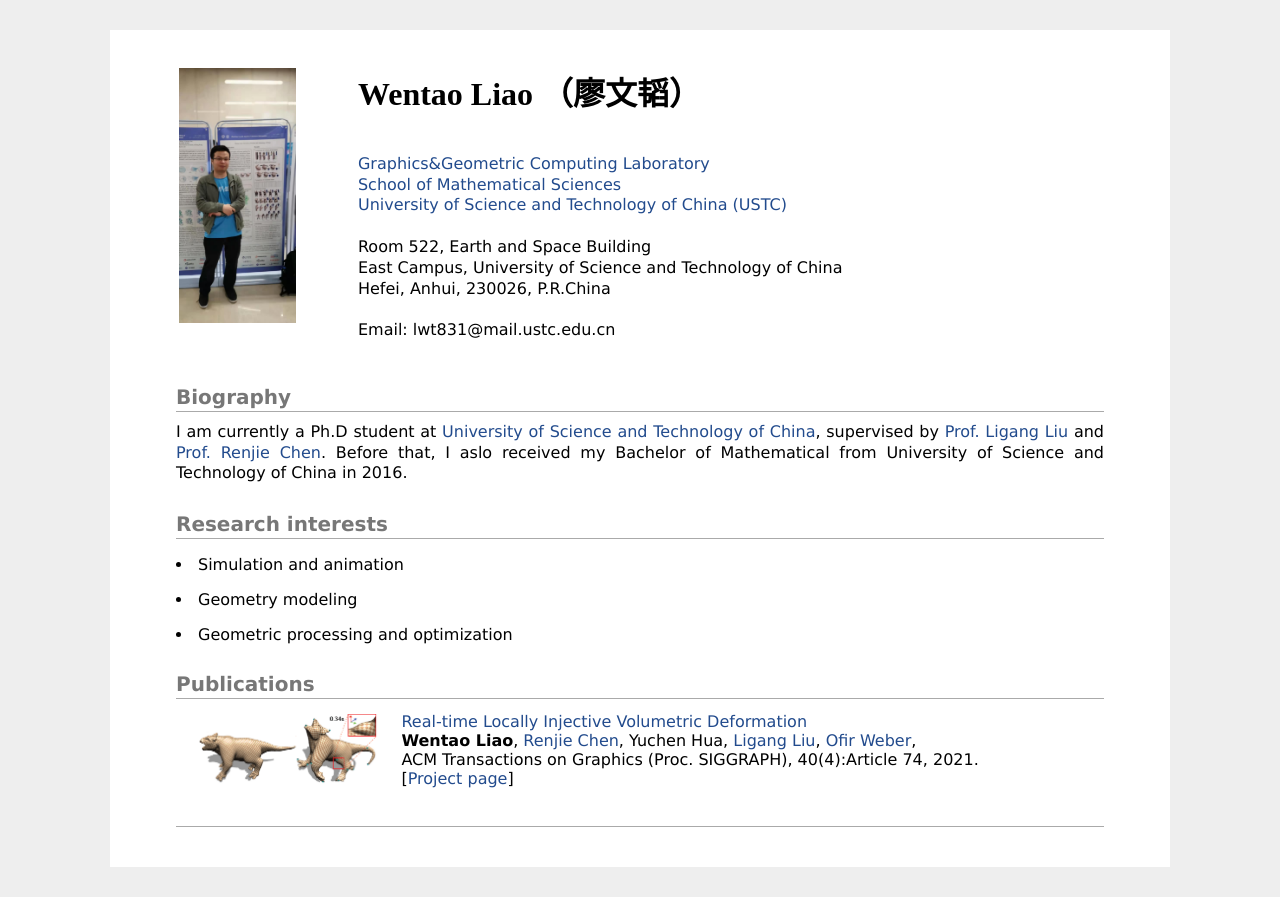
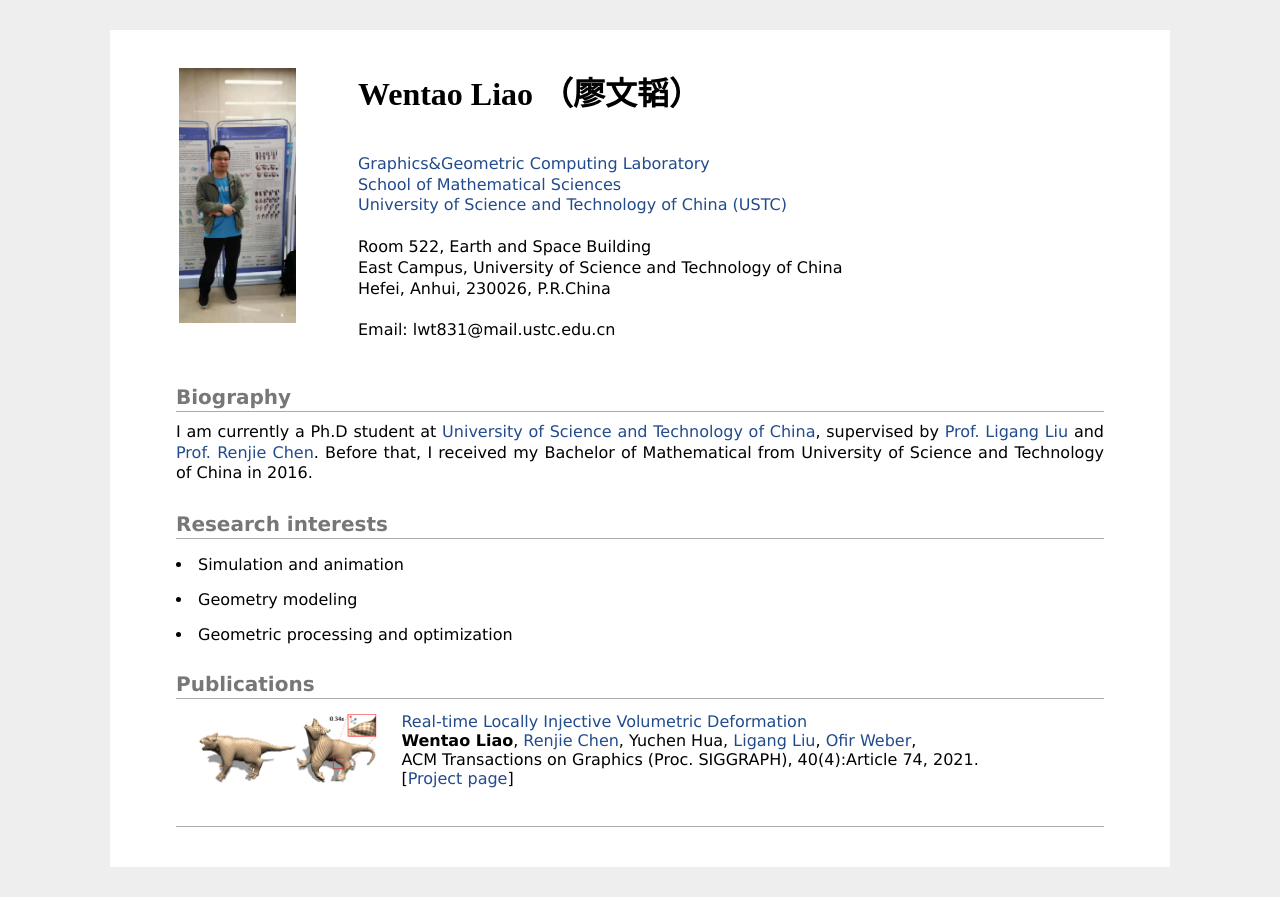
Before and after one commit to lwt831/lwt831.github.io, a plain HTML site: page index.html in a window 1280 px wide. Drawn offline with Linux system fonts and the light colour scheme.

Commit message:
Update index.html

```diff
--- a/index.html
+++ b/index.html
@@ -51,7 +51,7 @@
     <p style="text-align:justify;">
       I am currently a Ph.D student at <a href="http://en.ustc.edu.cn/" target="_blank">University of Science and Technology of China</a>,
       supervised by <a href="http://staff.ustc.edu.cn/~lgliu">Prof. Ligang Liu</a> and <a href="http://staff.ustc.edu.cn/~renjiec">Prof. Renjie Chen</a>.
-	    Before that, I aslo received my Bachelor of Mathematical from University of Science and Technology of China in 2016.
+	    Before that, I received my Bachelor of Mathematical from University of Science and Technology of China in 2016.
     </p>
   </tr>
 
```
